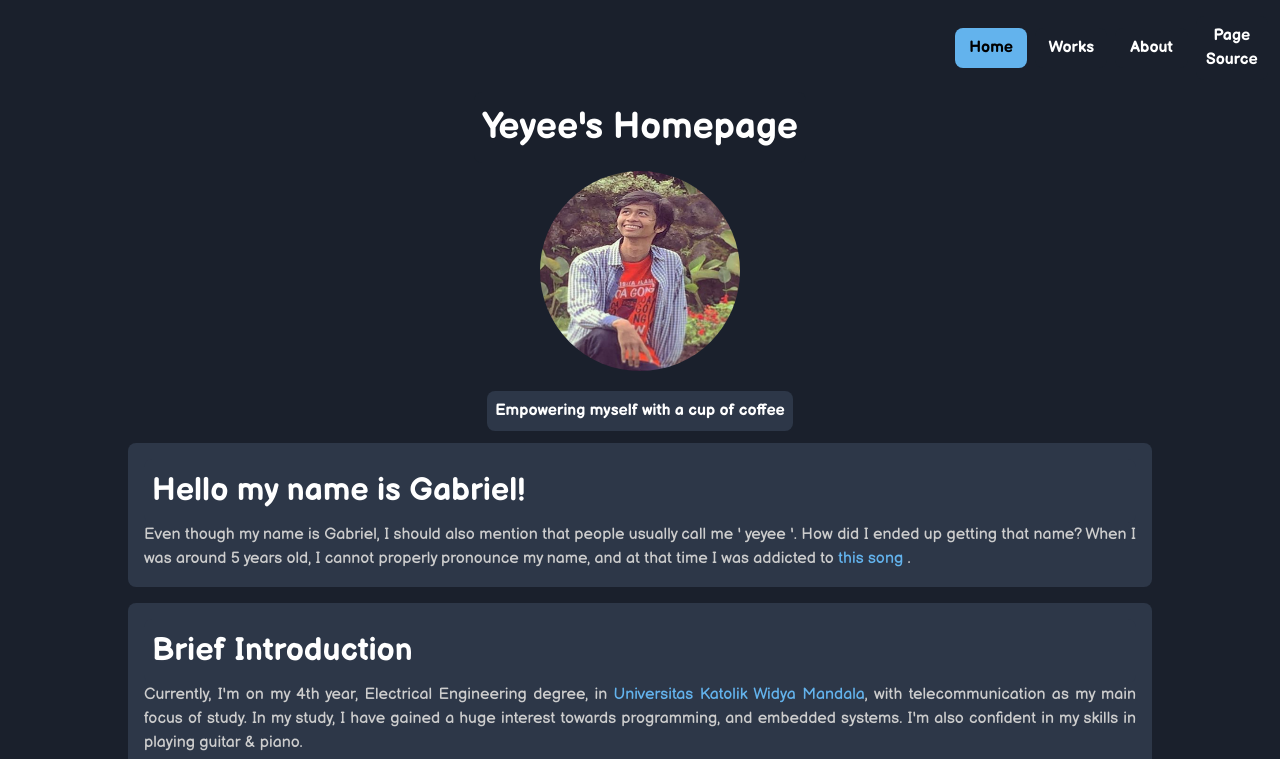
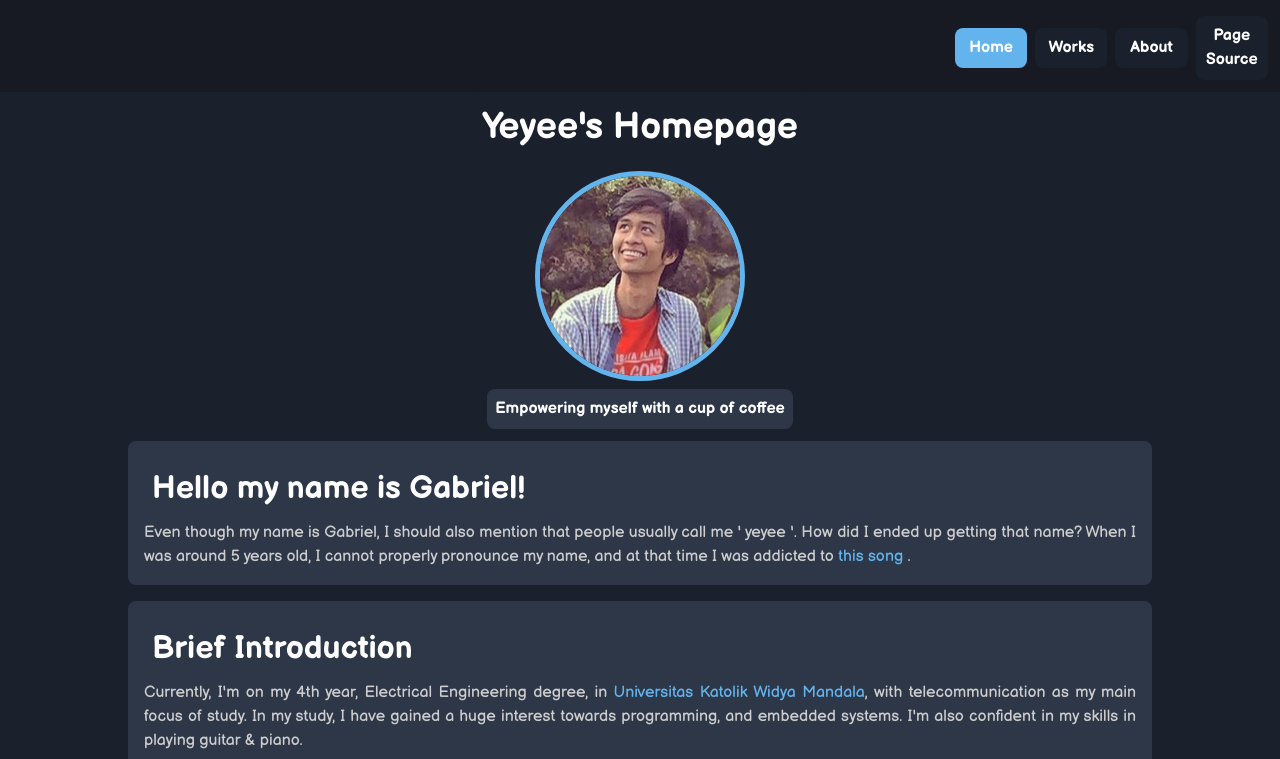
Before and after one commit to yeyee2901/my-website, a React (Create React App) app: page / in a window 1280 px wide. Shown: the top 759 px of the page. Built offline with nearby package versions, Linux system fonts and the light colour scheme.

Commit message:
EDIT: style the navbar & footer

```diff
--- a/src/components/footer.jsx
+++ b/src/components/footer.jsx
@@ -8,12 +8,12 @@ const Footer = ({ ...props }) => {
   return (
     <Box
       {...props}
-      bg={MyColor.dark}
+      bg={MyColor.very_dark}
       w="100%"
       h="100%"
       p={3}
     >
-      <StyledHeading fontSize="2em" align="center">
+      <StyledHeading fontSize="2em" align="center" bg={MyColor.very_dark}>
         Find me on:
       </StyledHeading>
 
--- a/src/components/header.jsx
+++ b/src/components/header.jsx
@@ -1,6 +1,7 @@
 import StyledHeading from '../components/styled_heading'
 import { Box, Image, VStack } from '@chakra-ui/react'
 import { Link } from 'react-router-dom'
+import MyColors from '../colors'
 
 const Header = () => (
   <Box
@@ -12,12 +13,20 @@ const Header = () => (
     bg="gray.800"
   >
     <VStack>
-      <StyledHeading fontSize="2.3em">
-        <Link to="/">
-          Yeyee&apos;s Homepage
-        </Link>
-      </StyledHeading>
-      <Box pb={3} >
+      <Box
+        display={{ base: "none", md: "block" }}
+      >
+        <StyledHeading fontSize="2.3em">
+          <Link to="/">
+            Yeyee&apos;s Homepage
+          </Link>
+        </StyledHeading>
+      </Box>
+      <Box
+        borderWidth="thick"
+        borderRadius="full"
+        borderColor={MyColors.active}
+      >
         <Image
           src="assets/profile.png"
           alt="Profile"
--- a/src/components/navbar.jsx
+++ b/src/components/navbar.jsx
@@ -10,13 +10,9 @@ import { HamburgerIcon } from '@chakra-ui/icons'
 import {
   Box,
   HStack,
-  MenuButton,
-  Menu,
-  MenuList,
-  MenuItem,
+  MenuButton, Menu, MenuList, MenuItem,
   Link as ChakraLink
 } from '@chakra-ui/react'
-
 
 const LinkItem = ({ children, href }) => {
   const is_active = useLocation().pathname === href
@@ -39,14 +35,13 @@ const LinkItem = ({ children, href }) => {
       </Link>
     </Box>
   )
-
 }
 
 
 const Navbar = () => {
 
   return (
-    <Box p={3} bg={MyColors.dark}>
+    <Box p={3} bg={MyColors.very_dark}>
       <Box
         pt={1}
         width="100%"
@@ -85,11 +80,17 @@ const Navbar = () => {
       </Box>
 
       <Box
+        p={2}
         width='100%'
-        display={{ base: 'flex', md: 'none' }}
-        flexDir={{ base: 'column', md: 'row' }}
-        alignItems='end'
+        borderRadius="lg"
+        display={{ base: 'inline-flex', md: 'none' }}
+        justifyContent="space-between"
       >
+        <StyledHeading fontSize="2.3em" bg={MyColors.very_dark}>
+          <Link to="/">
+            Yeyee&apos;s Homepage
+          </Link>
+        </StyledHeading>
         <Menu autoSelect={false}>
           <MenuButton
             color="white"
--- a/src/components/styled_heading.jsx
+++ b/src/components/styled_heading.jsx
@@ -3,8 +3,8 @@ import MyColors from '../colors'
 
 const StyledHeading = ({ children, align="center", borderRadius="lg", bg=MyColors.dark, p=2, ...props }) => {
   return (
-    <Box align={align} borderRadius={borderRadius} bg={bg} p={p}>
-      <Text as="strong" color="white" {...props}>
+    <Box align={align} borderRadius={borderRadius} bg={bg} p={p} {...props}>
+      <Text as="strong" color="white">
         {children}
       </Text>
     </Box>
--- a/src/fonts.jsx
+++ b/src/fonts.jsx
@@ -4,12 +4,14 @@ const Font = () => (
   <Global styles={
     `
       @import url('https://fonts.googleapis.com/css2?family=Balsamiq+Sans:ital,wght@0,400;0,700;1,400;1,700&display=swap');
+
       #main{
         font-family: 'Balsamiq Sans', cursive;
         color: #cdcdcd;
       }
     `
-  } />
+  }
+  />
 )
 
 export default Font
```
Also changed, not shown: public/assets/profile.png.
